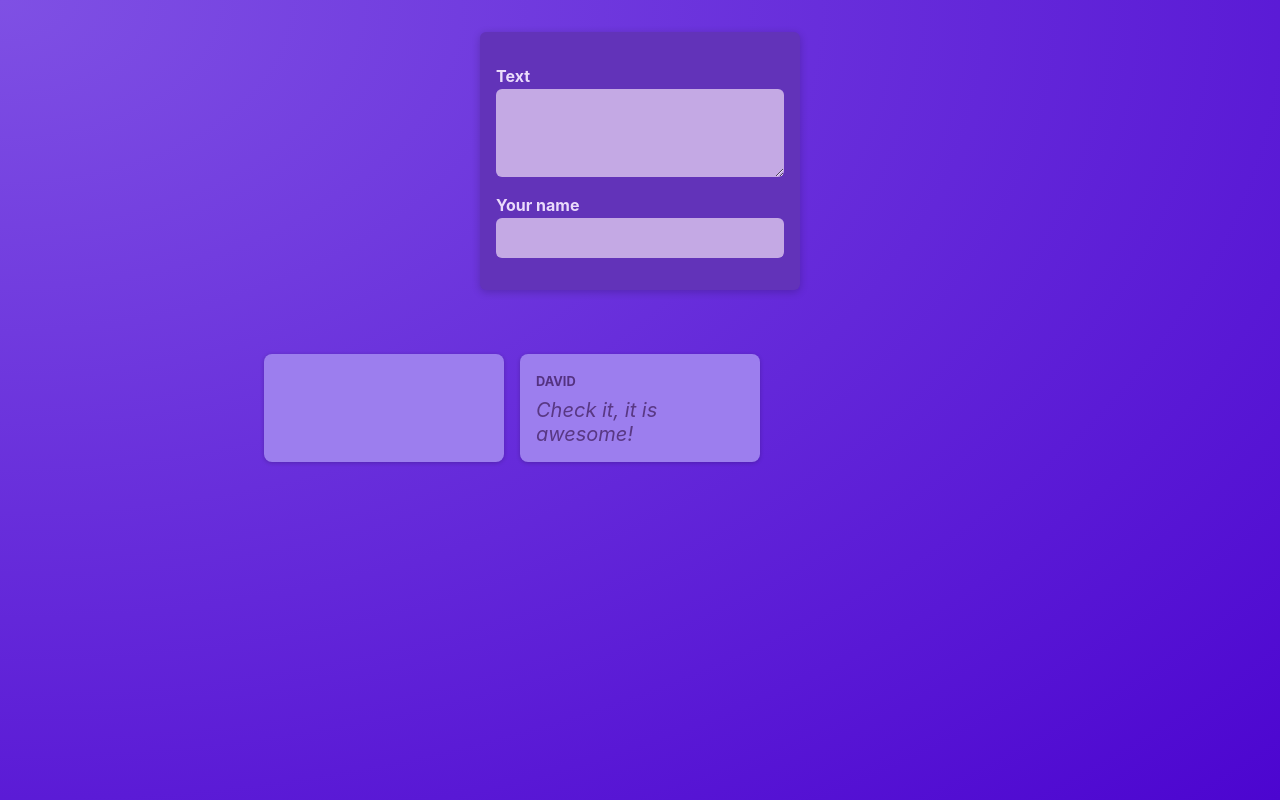
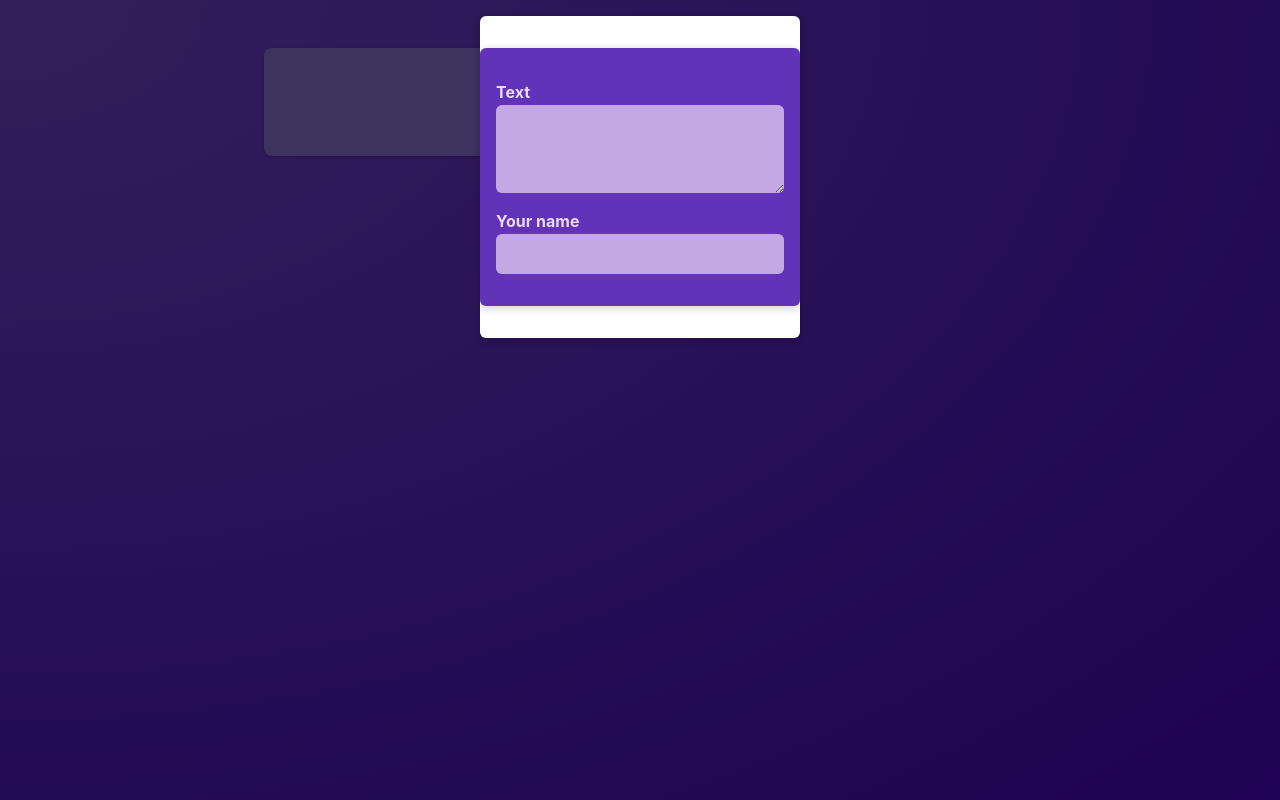
Before and after one commit to GenaPlem/react_crash_course, a React (Vite) app: page / in a window 1280 px wide. Built offline with nearby package versions, Linux system fonts and the light colour scheme.

Commit message:
Add Modal component and styles

```diff
--- /dev/null
+++ b/src/components/Modal.jsx
@@ -0,0 +1,14 @@
+import styles from "./Modal.module.css";
+
+const Modal = ({ children }) => {
+  return (
+    <>
+      <div className={styles.backdrop} />
+      <dialog open={true} className={styles.modal}>
+        {children}
+      </dialog>
+    </>
+  );
+};
+
+export default Modal;
--- /dev/null
+++ b/src/components/Modal.module.css
@@ -0,0 +1,18 @@
+.backdrop {
+  position: fixed;
+  top: 0;
+  left: 0;
+  width: 100%;
+  height: 100vh;
+  background-color: rgba(0, 0, 0, 0.6);
+  z-index: 1;
+}
+
+.modal {
+  border: none;
+  border-radius: 6px;
+  box-shadow: 0 2px 8px rgba(0, 0, 0, 0.2);
+  padding: 0;
+  overflow: hidden;
+  z-index: 1;
+}
--- a/src/components/PostsList.jsx
+++ b/src/components/PostsList.jsx
@@ -1,29 +1,35 @@
-import { useState } from 'react';
+import { useState } from "react";
 import NewPost from "./NewPost";
+import Modal from "./Modal";
 import Post from "./Post";
-import styles from './PostsList.module.css'
+import styles from "./PostsList.module.css";
 
 const PostsList = () => {
-    const [text, setText] = useState('');
-    const [author, setAuthor] = useState('');
+  const [text, setText] = useState("");
+  const [author, setAuthor] = useState("");
 
   const changeBodyHandler = (event) => {
     setText(event.target.value);
-    }
+  };
 
   const changeAuthorHandler = (e) => {
     setAuthor(e.target.value);
-    }
+  };
 
   return (
     <>
-            <NewPost onBodyChange={changeBodyHandler} onAuthorChange={changeAuthorHandler}/>
+      <Modal>
+        <NewPost
+          onBodyChange={changeBodyHandler}
+          onAuthorChange={changeAuthorHandler}
+        />
+      </Modal>
       <ul className={styles.posts}>
-                <Post author={author} body={text}/>
-                <Post author='David' body={'Check it, it is awesome!'}/>
+        <Post author={author} body={text} />
+        <Post author="David" body={"Check it, it is awesome!"} />
       </ul>
     </>
-    )
-}
+  );
+};
 
 export default PostsList;
```
Lines whose indentation alone changed are shown as unchanged.
